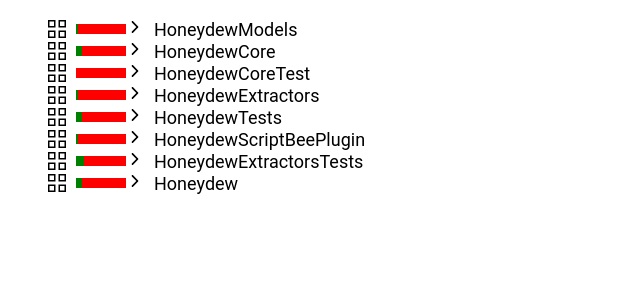
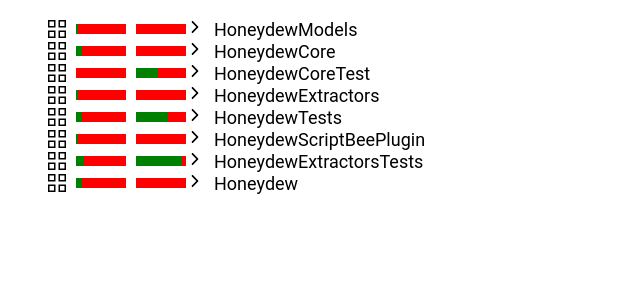
Before and after one commit to DrBaxR/spektrum-visualizer, a React (Create React App) app: page / in a window 1280 px wide. Shown: the top 300 px of the page, without its empty margins (0-640 px from the left). Built offline with nearby package versions, Linux system fonts and the light colour scheme.

Commit message:
Added test amount metric

```diff
--- a/src/components/TreeNode.tsx
+++ b/src/components/TreeNode.tsx
@@ -60,8 +60,11 @@ export const TreeNode: React.FC<Props> = ({ node, expanded, onIdentifierClick })
         <div className="coverage-metric">
           <ProgressBar progress={node.coverage} />
         </div>
+        <div className="coverage-metric">
+          <ProgressBar progress={node.testAmount} />
+        </div>
         {hasChildren() && <span className="expand-icon">{expanded ? <IoIosArrowDown /> : <IoIosArrowForward />}</span>}
-        {getNodeDisplayIdentifier(node)}
+        {<div className={!hasChildren() ? "end-node-identifier" : ""}>{getNodeDisplayIdentifier(node)}</div>}
       </div>
       {expanded && getNodeChildren()}
     </div>
--- a/src/styles/TreeNode.css
+++ b/src/styles/TreeNode.css
@@ -22,3 +22,7 @@
   width: 50px;
   margin-left: 10px;
 }
+
+.end-node-identifier {
+  margin-left: 30px;
+}
```
